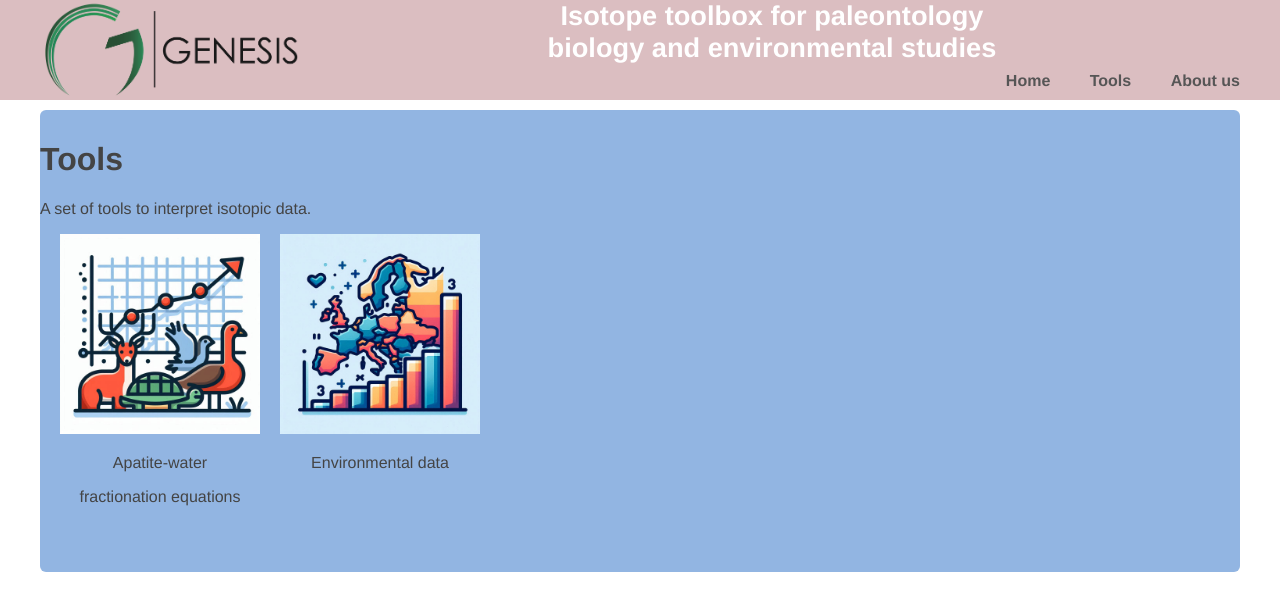
After one commit to Grominou56/IsoToolbox, a Flask app: page /tools/ in a window 1280 px wide. The commit adds this page. Shown: the top 611 px of the page. Run offline with Flask 3, Linux system fonts and the light colour scheme.

Commit message:
creation of the tools page

```diff
--- a/main.py
+++ b/main.py
@@ -5,6 +5,9 @@ app = Flask(__name__)
 @app.route('/')
 def home():
     return render_template('home.html')
+@app.route('/tools/')
+def tools():
+    return render_template('tools.html')
 @app.route('/about/')
 def about():
     return render_template('about.html')
--- a/static/css/main.css
+++ b/static/css/main.css
@@ -36,11 +36,14 @@ body {
   }
   div.home {
     padding: 10px 0 30px 0;
-    background-color: #E6E6FA;
+    background-color: #92b5e2;
     -webkit-border-radius: 6px;
        -moz-border-radius: 6px;
             border-radius: 6px;
   }
+  /*
+   * About page
+   */
   div.about {
     padding: 10px 0 30px 0;
     background-color: #92b5e2;
@@ -98,3 +101,25 @@ body {
     color: #923838;
     text-decoration: none;
   }
+  /*
+   * Tools page
+   */
+  div.tools {
+    padding: 10px 0 30px 0;
+    background-color: #92b5e2;
+    -webkit-border-radius: 6px;
+       -moz-border-radius: 6px;
+            border-radius: 6px;
+  }
+  div.toolslist {
+    display: flex;
+    flex-wrap: wrap; /* Aligne les images sur plusieurs lignes si nécessaire */
+    padding: 0px 20px 20px 20px;
+    gap: 20px; /* Espace entre chaque photo */
+    justify-content: left; /* Centre les éléments horizontalement */
+    text-align: center;
+  }
+  div.tool img {
+    width: auto;
+    height: 200px;
+  }
--- a/templates/layout.html
+++ b/templates/layout.html
@@ -12,6 +12,7 @@
         <strong><nav>
           <ul class="menu">
             <li><a href="{{ url_for('home') }}">Home</a></li>
+            <li><a href="{{ url_for('tools') }}">Tools</a></li>
             <li><a href="{{ url_for('about') }}">About us</a></li>
           </ul>
         </nav></strong>
--- /dev/null
+++ b/templates/tools.html
@@ -0,0 +1,18 @@
+{% extends "layout.html" %}
+{% block content %}
+   <div class="tools">
+     <h1>Tools</h1>
+     <p>A set of tools to interpret isotopic data.</p>
+     <div class="toolslist">
+      <div class="tool">
+        <img src="{{url_for('static', filename='icon_equations.jpeg')}}" alt="icon">
+        <p>Apatite-water</p>
+        <p>fractionation equations</p>
+      </div>
+      <div class="tool">
+        <img src="{{url_for('static', filename='icon_env_data.jpeg')}}" alt="icon">
+        <p>Environmental data</p>
+      </div>
+      </div>
+   </div>
+ {% endblock %}
```
Also changed, not shown: static/icon_env_data.jpeg (added), static/icon_equations.jpeg (added).
